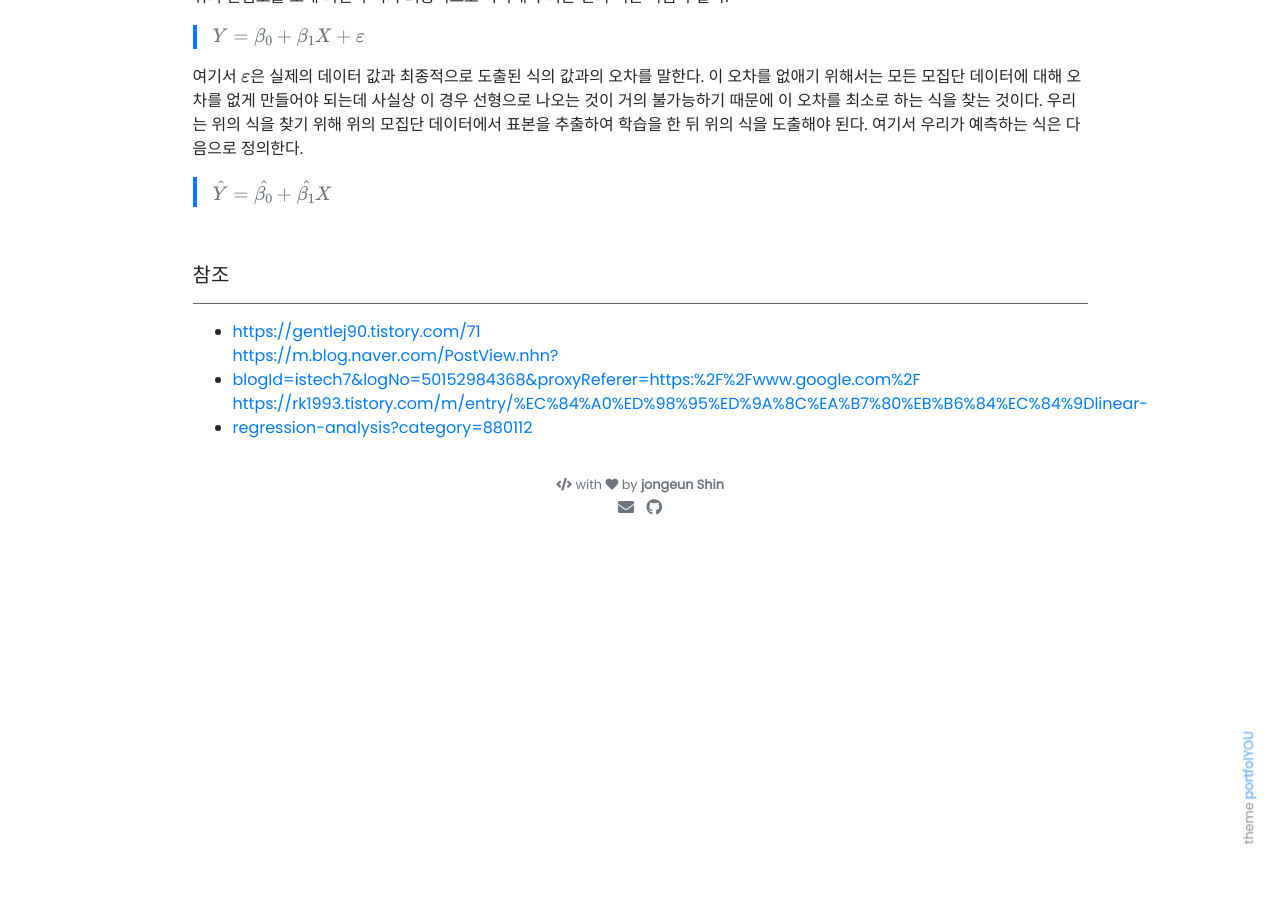
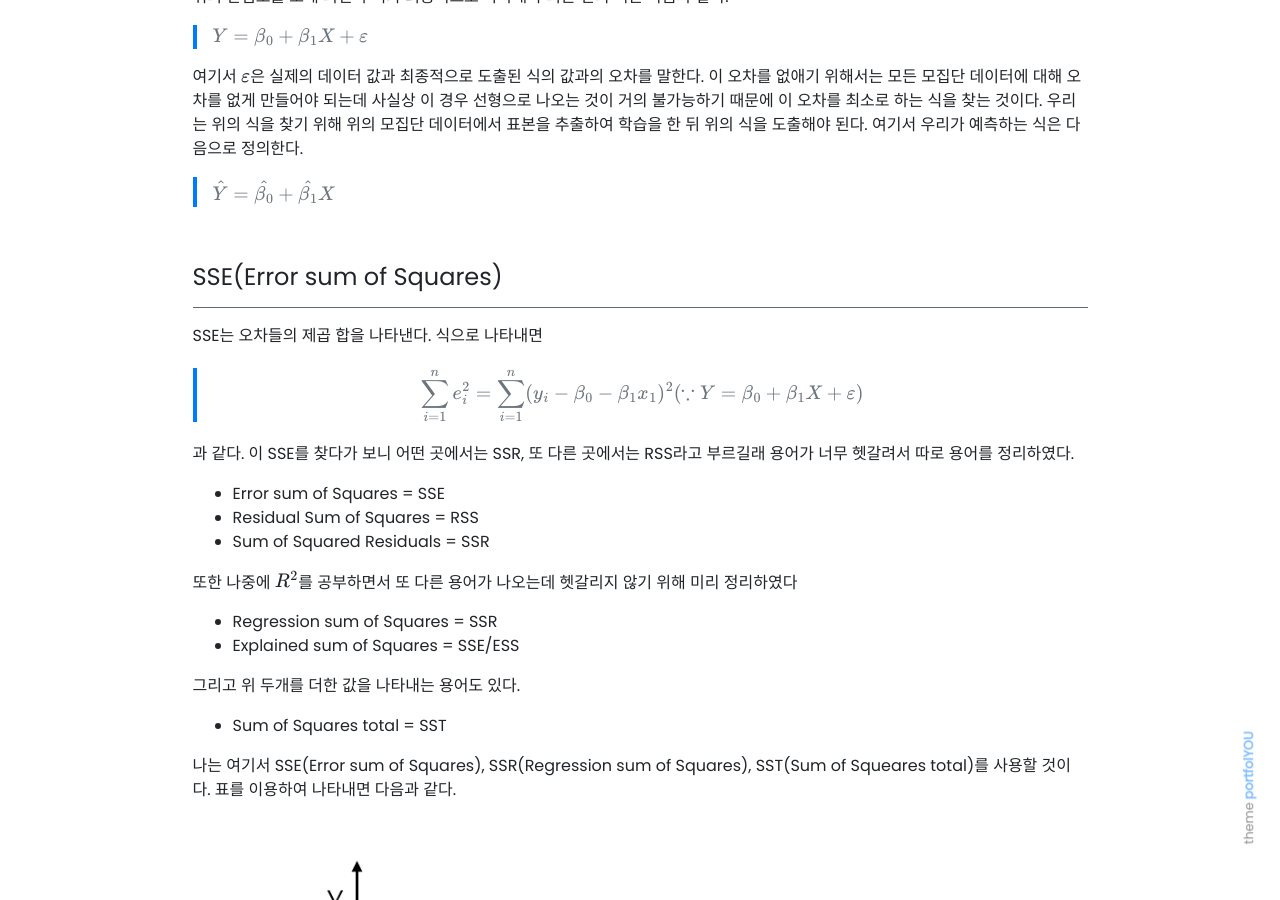
Before and after one commit to jongeunShin95/jongeunshin95.github.io, a Jekyll site: the page built from _posts/2020-07-21-simple-linear-regression.md, in a window 1280 px wide and 900 px high, scrolled down 1339 px. Built offline with Jekyll 4.4.1, drawn with Linux system fonts in a browser that asks for light colours; nearby versions of some CDN libraries; our own code applies the rules of GitHub Pages for plain Markdown files; formulas are drawn with MathJax 3; comment, search, counter and statistics services are not loaded; before the commit the page ends 1875 px from its top, so only the background shows below that; some of the changed text lies outside the part shown.

Commit message:
Update Simple Linear Regression/SSE(Error sum of Squares)

```diff
--- a/_posts/2020-07-21-simple-linear-regression.md
+++ b/_posts/2020-07-21-simple-linear-regression.md
@@ -39,6 +39,35 @@ use_math: true
 
 <br>
 
+#### SSE(Error sum of Squares)
+
+---
+
+SSE는 오차들의 제곱 합을 나타낸다. 식으로 나타내면
+
+> $$ \sum_{i=1}^n e^2_i = \sum_{i=1}^n (y_i - \beta_0 - \beta_1x_1)^2  (\because Y = \beta_0 + \beta_1X + \varepsilon) $$
+
+과 같다. 이 SSE를 찾다가 보니 어떤 곳에서는 SSR, 또 다른 곳에서는 RSS라고 부르길래 용어가 너무 헷갈려서 따로 용어를 정리하였다. <br>
+
+* Error sum of Squares = SSE
+* Residual Sum of Squares = RSS
+* Sum of Squared Residuals = SSR
+
+또한 나중에 $ R^2 $를 공부하면서 또 다른 용어가 나오는데 헷갈리지 않기 위해 미리 정리하였다 <br>
+
+* Regression sum of Squares = SSR
+* Explained sum of Squares = SSE/ESS
+
+그리고 위 두개를 더한 값을 나타내는 용어도 있다.
+
+* Sum of Squares total = SST
+
+나는 여기서 SSE(Error sum of Squares), SSR(Regression sum of Squares), SST(Sum of Squeares total)를 사용할 것이다. 표를 이용하여 나타내면 다음과 같다.
+
+{% include elements/figure.html image="https://github.com/jongeunShin95/jongeunShin95.github.io/blob/master/assets/images/simple_linear_regression/SST_SSR_SSE.png?raw=true" caption="" %}
+
+<br>
+
 ##### 참조
 
 ---
@@ -46,3 +75,5 @@ use_math: true
 * [https://gentlej90.tistory.com/71](https://gentlej90.tistory.com/71)
 * [https://m.blog.naver.com/PostView.nhn?blogId=istech7&logNo=50152984368&proxyReferer=https:%2F%2Fwww.google.com%2F](https://m.blog.naver.com/PostView.nhn?blogId=istech7&logNo=50152984368&proxyReferer=https:%2F%2Fwww.google.com%2F)
 * [https://rk1993.tistory.com/m/entry/%EC%84%A0%ED%98%95%ED%9A%8C%EA%B7%80%EB%B6%84%EC%84%9Dlinear-regression-analysis?category=880112](https://rk1993.tistory.com/m/entry/%EC%84%A0%ED%98%95%ED%9A%8C%EA%B7%80%EB%B6%84%EC%84%9Dlinear-regression-analysis?category=880112)
+* [https://365datascience.com/sum-squares/](https://365datascience.com/sum-squares/)
+* [https://igija.tistory.com/256](https://igija.tistory.com/256)
```
Also changed, not shown: assets/images/simple_linear_regression/SST_SSR_SSE.png (added).
